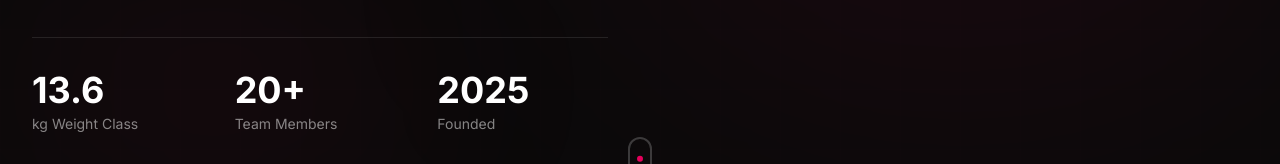
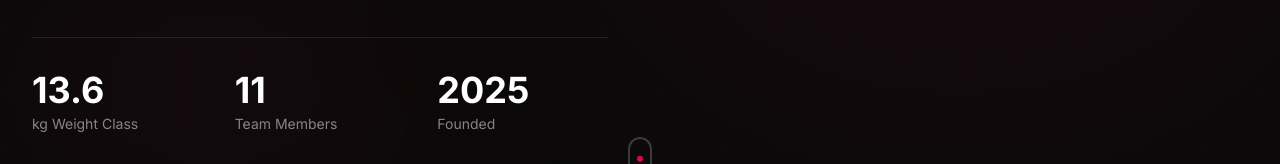
Before and after one commit to HAN-Competitive-Robotics/website, a Next.js app: page / in a window 1280 px wide. Shown: the part 576-740 px from the top of the page. Built offline with nearby package versions, Linux system fonts and the light colour scheme.

Commit message:
Fix: Update team member count from 20+ to 11 (actual unique members)

```diff
--- a/app/page.tsx
+++ b/app/page.tsx
@@ -163,7 +163,7 @@ export default function HomePage() {
                 <div className="text-sm text-white/50 mt-1">kg Weight Class</div>
               </div>
               <div>
-                <div className="text-3xl sm:text-4xl font-bold text-white">20+</div>
+                <div className="text-3xl sm:text-4xl font-bold text-white">11</div>
                 <div className="text-sm text-white/50 mt-1">Team Members</div>
               </div>
               <div>
```
